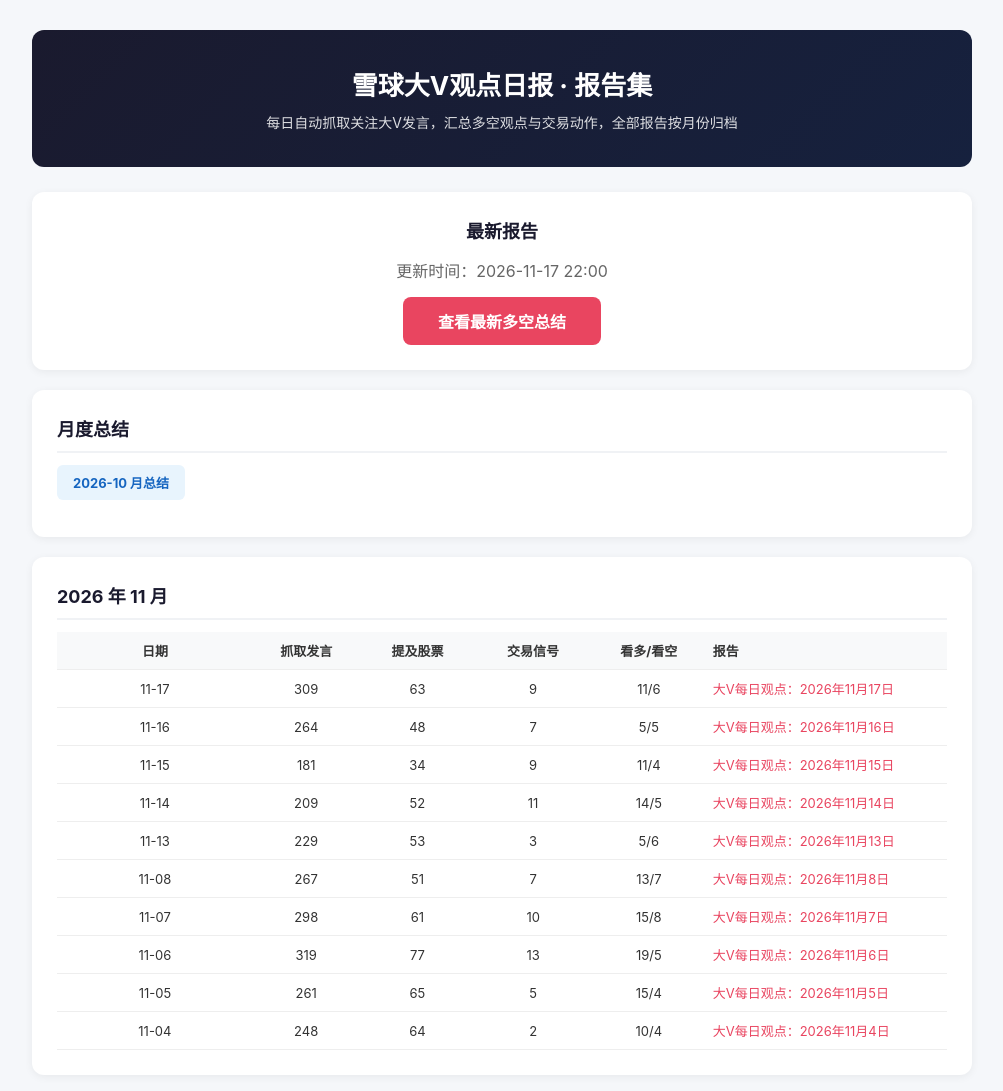
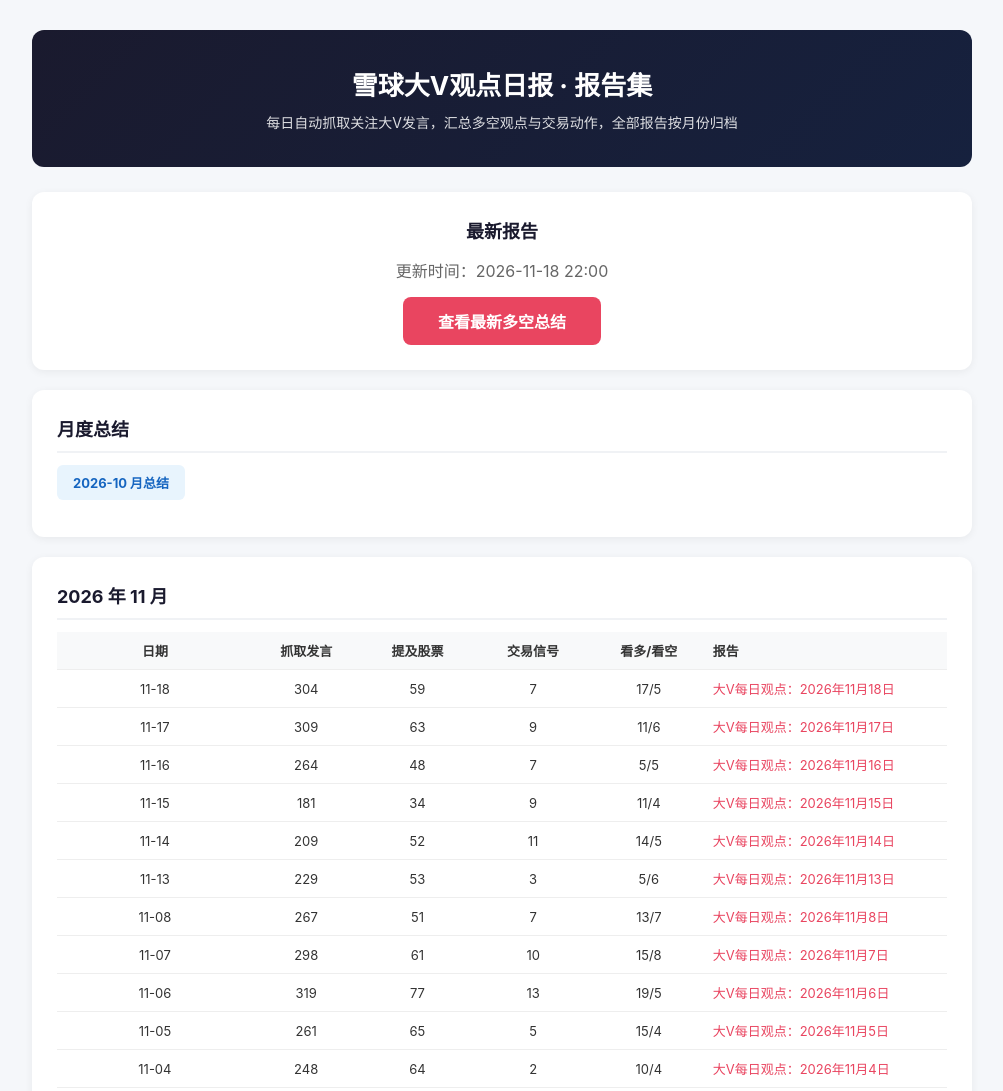
Before and after one commit to douding1016/xueqiu-dav-report, a plain HTML site: page index.html in a window 1280 px wide. Shown: the top 1091 px of the page, without its empty margins (138-1141 px from the left). Drawn offline with Linux system fonts and the light colour scheme.

Commit message:
update index.html

```diff
--- a/index.html
+++ b/index.html
@@ -42,7 +42,7 @@ a:hover { text-decoration:underline; }
 
 <div class="latest-card">
     <h2>最新报告</h2>
-    <p style="color:#666;margin-bottom:15px;">更新时间：2026-11-17 22:00</p>
+    <p style="color:#666;margin-bottom:15px;">更新时间：2026-11-18 22:00</p>
     <a href="latest.html" target="_blank" class="latest-btn">查看最新多空总结</a>
 </div>
 
@@ -52,6 +52,7 @@ a:hover { text-decoration:underline; }
 <div class="month-block"><h2>2026 年 11 月</h2>
 <table><colgroup><col class="col-date"><col class="col-total"><col class="col-stock"><col class="col-signal"><col class="col-bb"><col class="col-link"></colgroup>
 <tr><th class="num">日期</th><th class="num">抓取发言</th><th class="num">提及股票</th><th class="num">交易信号</th><th class="num">看多/看空</th><th>报告</th></tr>
+<tr><td class="num">11-18</td><td class="num">304</td><td class="num">59</td><td class="num">7</td><td class="num">17/5</td><td><a href="history/report_20261118_220029.html" target="_blank">大V每日观点：2026年11月18日</a></td></tr>
 <tr><td class="num">11-17</td><td class="num">309</td><td class="num">63</td><td class="num">9</td><td class="num">11/6</td><td><a href="history/report_20261117_220031.html" target="_blank">大V每日观点：2026年11月17日</a></td></tr>
 <tr><td class="num">11-16</td><td class="num">264</td><td class="num">48</td><td class="num">7</td><td class="num">5/5</td><td><a href="history/report_20261116_220031.html" target="_blank">大V每日观点：2026年11月16日</a></td></tr>
 <tr><td class="num">11-15</td><td class="num">181</td><td class="num">34</td><td class="num">9</td><td class="num">11/4</td><td><a href="history/report_20261115_220030.html" target="_blank">大V每日观点：2026年11月15日</a></td></tr>
@@ -113,7 +114,7 @@ a:hover { text-decoration:underline; }
 </table></div>
 
 <div class="footer">
-    数据来源：雪球网公开信息 ｜ 报告集共收录 50 天日报 ｜ 仅供参考，不构成投资建议
+    数据来源：雪球网公开信息 ｜ 报告集共收录 51 天日报 ｜ 仅供参考，不构成投资建议
 </div>
 </div>
 </body>
```
